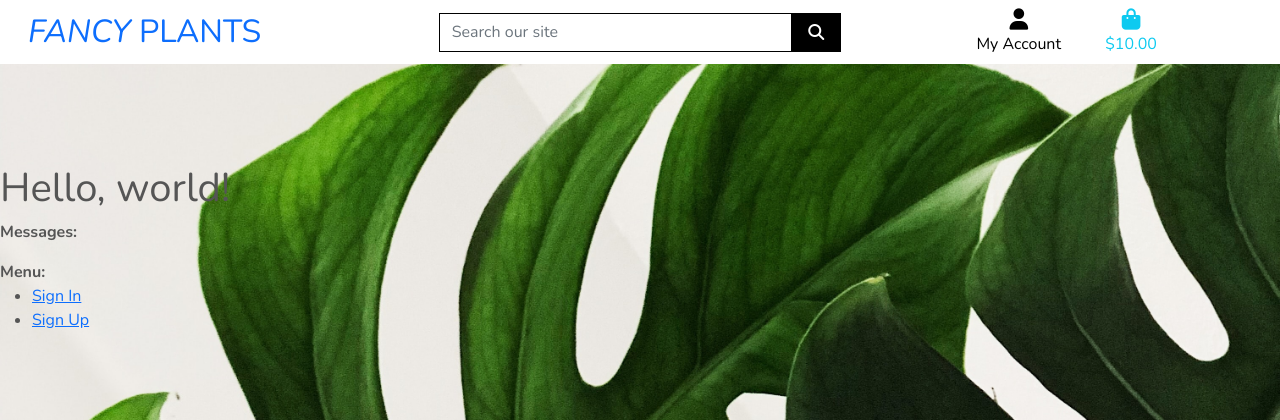
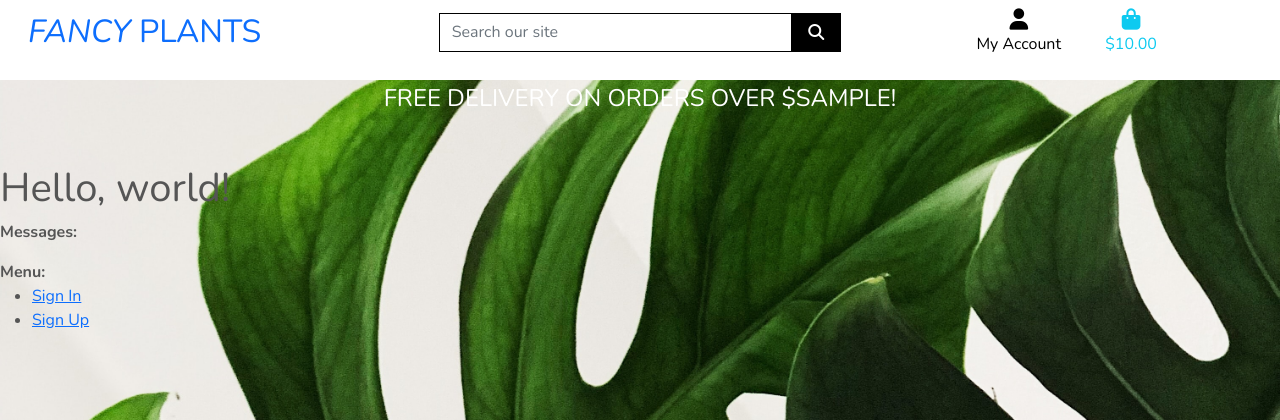
Before and after one commit to Code-Institute-Submissions/QuelleQim-fancy_plants_MayResub, a Django app: template home/templates/home/index.html in a window 1280 px wide. Shown: the top 420 px of the page. Run offline with Django 3.2, Linux system fonts and the light colour scheme; the template is opened without the code that fills it: most values are stand-ins (such as "Sample title", 1, 10 or a date in 2020); some libraries are stand-ins or nearby versions.

Commit message:
Add main nav in base.html and create 'includes' folder

```diff
--- a/templates/base.html
+++ b/templates/base.html
@@ -113,6 +113,21 @@
                 </ul>
             </div>
         </div>
+        <div class="row bg-white">
+            <nav class="navbar navbar-expand-lg navbar-light w-100">
+                <button class="navbar-toggler" type="button" data-toggle="collapse" data-target="#main-nav"
+                    aria-controls="main-nav" aria-expanded="false" aria-label="Toggle navigation">
+                    <span class="navbar-toggler-icon"></span>
+                </button>
+                {% include 'includes/mobile-top-header.html' %}
+                {% include 'includes/main-nav.html' %}
+            </nav>
+        </div>
+        <div id="delivery-banner" class="row text-center">
+            <div class="col bg-black text-white">
+                <h4 class="logo-font my-1">Free delivery on orders over ${{ free_shipping_threshold }}!</h4>
+            </div>
+        </div>
     </header>
 
     {% if messages %}
```
Also changed, not shown: templates/includes/main-nav.html (added), templates/includes/mobile-top-header.html (added).
